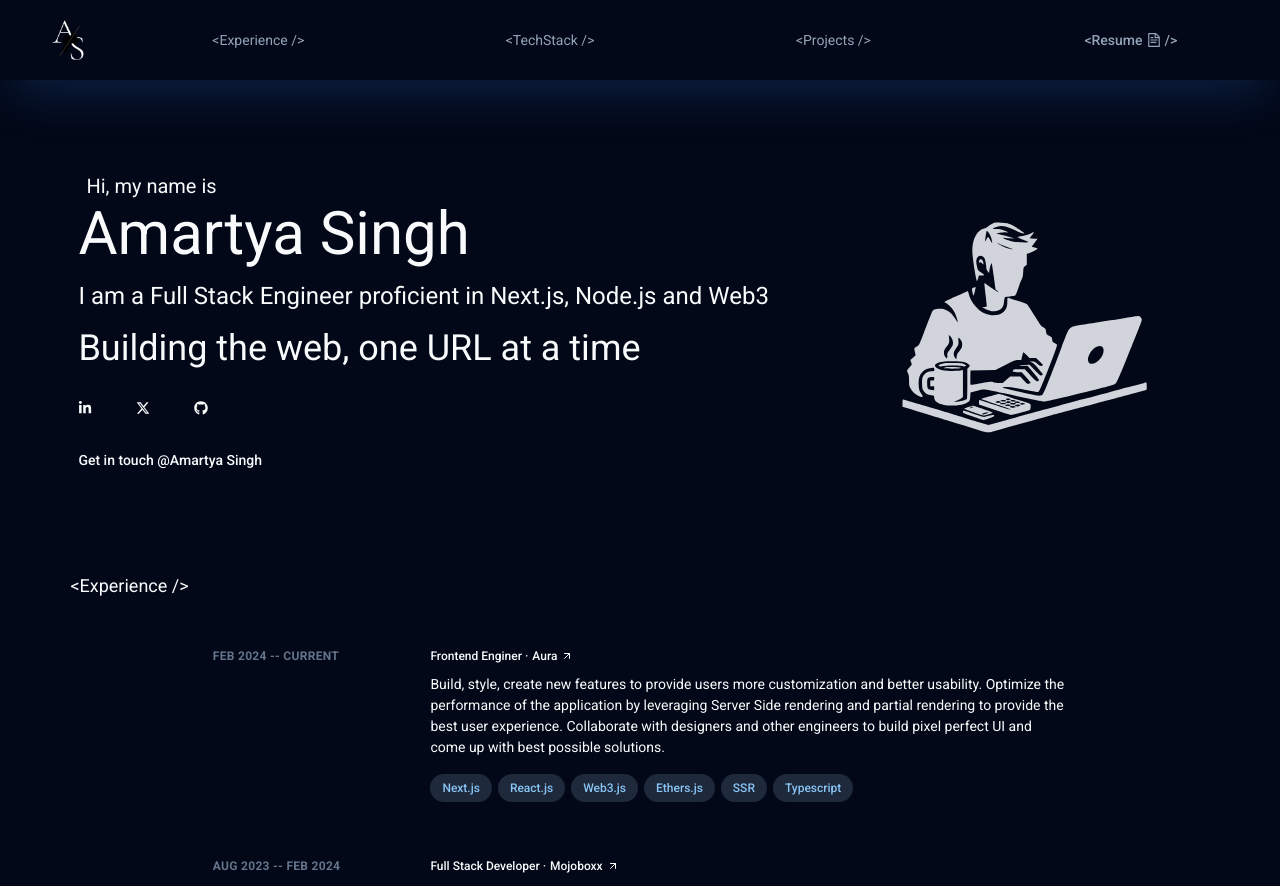
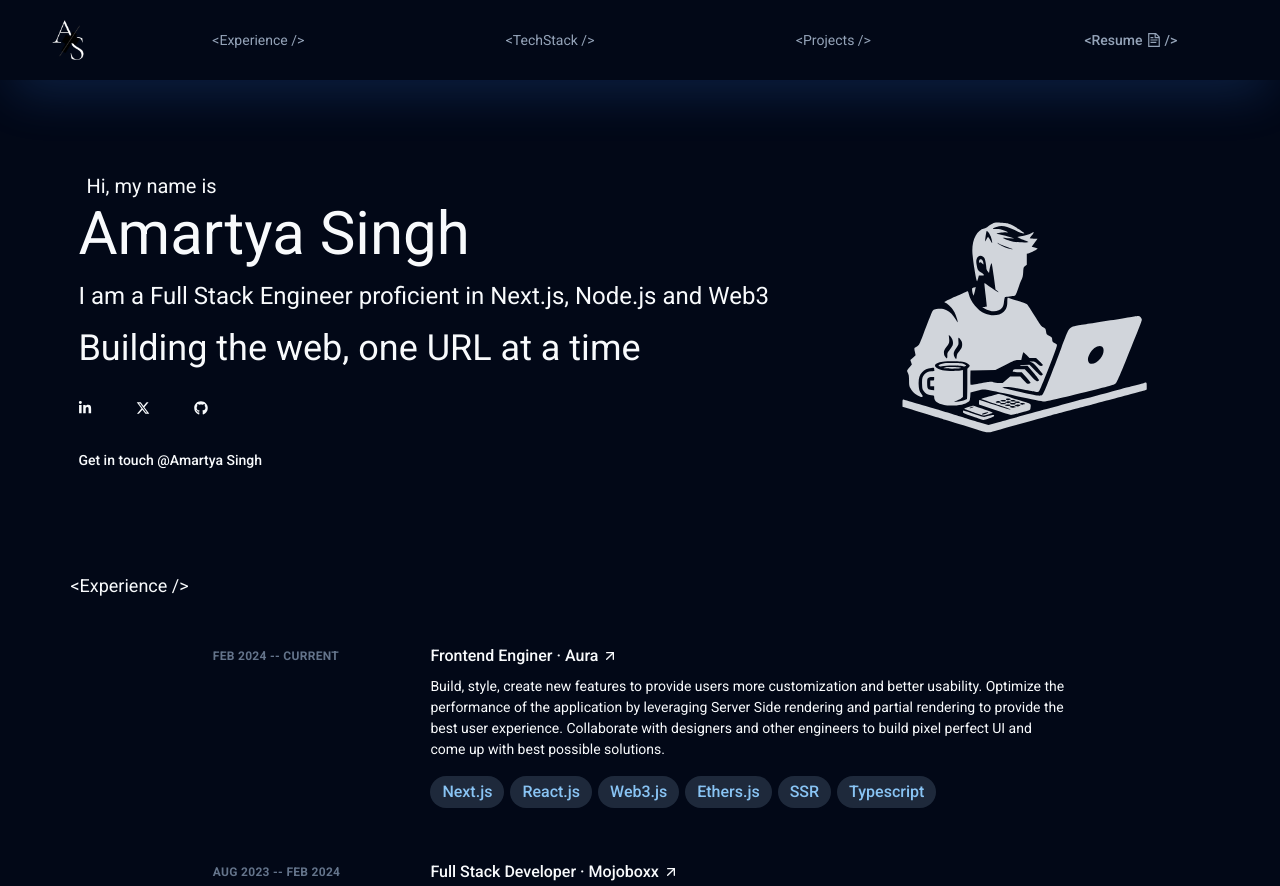
Before and after one commit to decocereus/portfolio2.0, a Next.js app: page / in a window 1280 px wide. Shown: the top 886 px of the page. Built offline with nearby package versions, Linux system fonts and the light colour scheme.

Commit message:
Fixed font size

```diff
--- a/src/components/experience-card.tsx
+++ b/src/components/experience-card.tsx
@@ -37,7 +37,7 @@ const ExperienceCard = ({
                 rel="noreferrer noopener"
               >
                 <span className="absolute -inset-x-4 -inset-y-2.5 hidden rounded md:-inset-x-6 md:-inset-y-4 lg:block"></span>
-                <span className="flex items-center justify-center gap-1 sm:text-xs">
+                <span className="flex items-center justify-center gap-1 text-xs sm:text-base">
                   {`${designation} ·  `}
                   <span className="flex items-center justify-center gap-1">
                     {`${company}`} <LuArrowUpRight />
@@ -50,7 +50,7 @@ const ExperienceCard = ({
           <ul className="mt-2 flex flex-wrap">
             {tech.map((t, idx) => (
               <li key={idx} className="mr-1.5 mt-2">
-                <div className="flex items-center rounded-full bg-input px-3 py-1 text-xs font-medium leading-5 text-[#89c4f4]">
+                <div className="flex items-center rounded-full bg-input px-3 py-1 text-xs sm:text-base font-medium leading-5 text-[#89c4f4]">
                   {t}
                 </div>
               </li>
```
